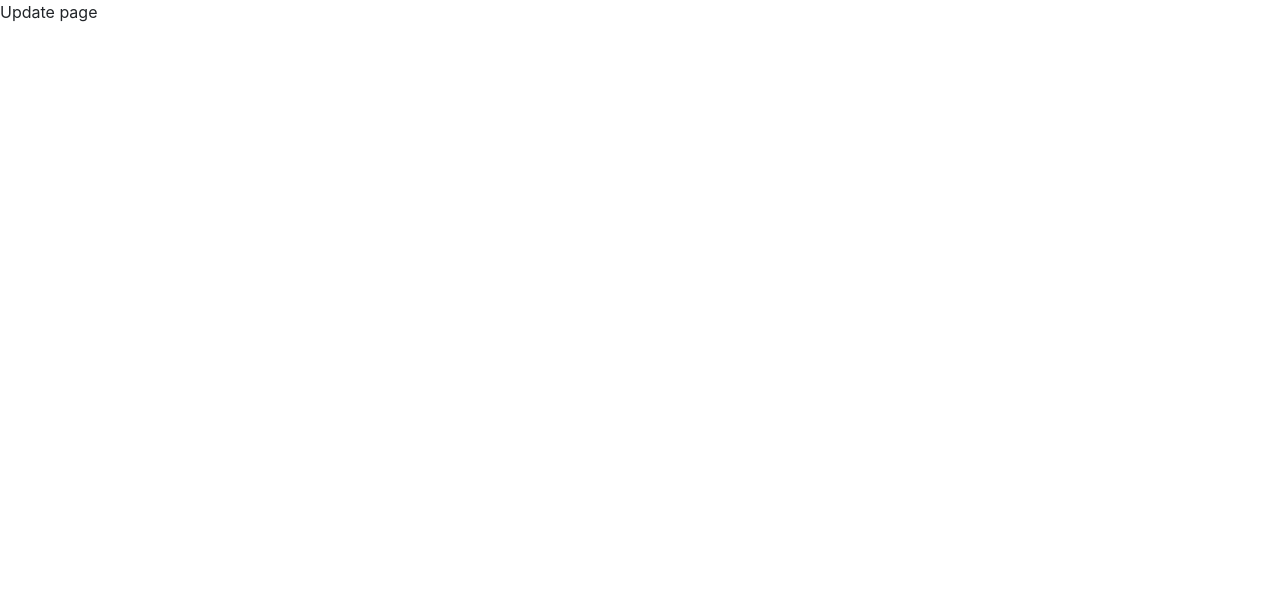
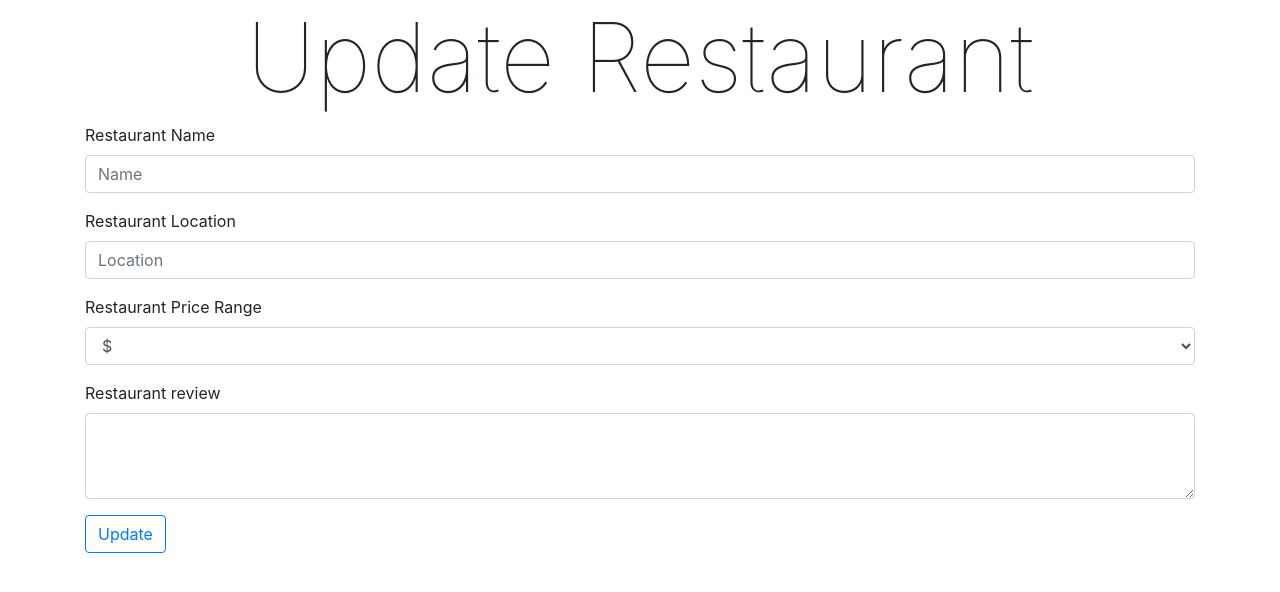
Before and after one commit to dylangit01/Yelp_clone, a React (Create React App) app in the folder client/: page /restaurants/1/update in a window 1280 px wide. Shown: the top 592 px of the page. Built offline with nearby package versions, Linux system fonts and the light colour scheme; no server answers; the HTML template or start-up script is replaced by a standard one.

Commit message:
useEffect to fetch single restaurant with id of useParams in update page

```diff
--- /dev/null
+++ b/client/src/components/UpdateRestaurant.jsx
@@ -0,0 +1,85 @@
+import React, {useState, useContext, useEffect } from 'react';
+import { useParams } from 'react-router-dom';
+import { RestaurantsContext } from '../context/contextAPI'
+import restaurantsFinder from '../apis/restaurantsFinder';
+
+const UpdateRestaurant = () => {
+	const [name, setName] = useState('');
+	const [location, setLocation] = useState('');
+	const [price_range, setPriceRange] = useState('Price Range');
+
+	// In order to make sure which restaurant with correct id that needs to be updated
+	// react-router-dom has a hook called useParams can easily achieve that
+	const { id } = useParams();
+
+	// const { restaurant, setRestaurant } = useContext(RestaurantsContext);
+
+	// We are not using contextAPI to fetch the specific restaurant in this page because if jump to this page's url directly(without previous went to the main page), it's restaurants list hasn't been fetched from database, which will show undefined, so in order solve this problem, we need to use useEffect to fetch the data whenever open the update page directly
+
+	useEffect(() => {
+		const fetchSingleRestaurantData = async (id) => {
+			try {
+				const response = await restaurantsFinder.get(`/${id}`)
+				console.log(response.data.data.restaurant);
+			} catch (err) {
+				console.log(err);
+			}
+		};
+		fetchSingleRestaurantData(id);
+	}, [id])
+
+
+	return (
+		<div className='container'>
+			<form>
+				<div className='form-group'>
+					<label htmlFor='name'>Restaurant Name</label>
+					<input
+						value={name}
+						onChange={(e) => setName(e.target.value)}
+						type='text'
+						className='form-control'
+						id='name'
+						placeholder='Name'
+					/>
+				</div>
+
+				<div className='form-group'>
+					<label htmlFor='location'>Restaurant Location</label>
+					<input
+						value={location}
+						onChange={(e) => setLocation(e.target.value)}
+						type='text'
+						className='form-control'
+						id='location'
+						placeholder='Location'
+					/>
+				</div>
+
+				<div className='form-group'>
+					<label htmlFor='price_range'>Restaurant Price Range</label>
+					<select
+						value={price_range}
+						onChange={(e) => setPriceRange(e.target.value)}
+						className='form-control'
+						id='price_range'
+					>
+						<option value='1'>$</option>
+						<option value='2'>$$</option>
+						<option value='3'>$$$</option>
+						<option value='4'>$$$$</option>
+						<option value='5'>$$$$$</option>
+					</select>
+				</div>
+
+				<div className='form-group'>
+					<label htmlFor='review'>Restaurant review</label>
+					<textarea className='form-control' id='review' rows='3'></textarea>
+				</div>
+				<button className='btn btn-outline-primary'>Update</button>
+			</form>
+		</div>
+	);
+};
+
+export default UpdateRestaurant;
--- a/client/src/routes/Update.jsx
+++ b/client/src/routes/Update.jsx
@@ -1,11 +1,13 @@
-import React from 'react'
+import React from 'react';
+import UpdateRestaurant from '../components/UpdateRestaurant'
 
 const Update = () => {
 	return (
 		<div>
-			Update page
+			<h1 className='font-weight-lighter display-1 text-center'>Update Restaurant</h1>
+			<UpdateRestaurant />
 		</div>
-	)
+	);
 }
 
 export default Update
```
